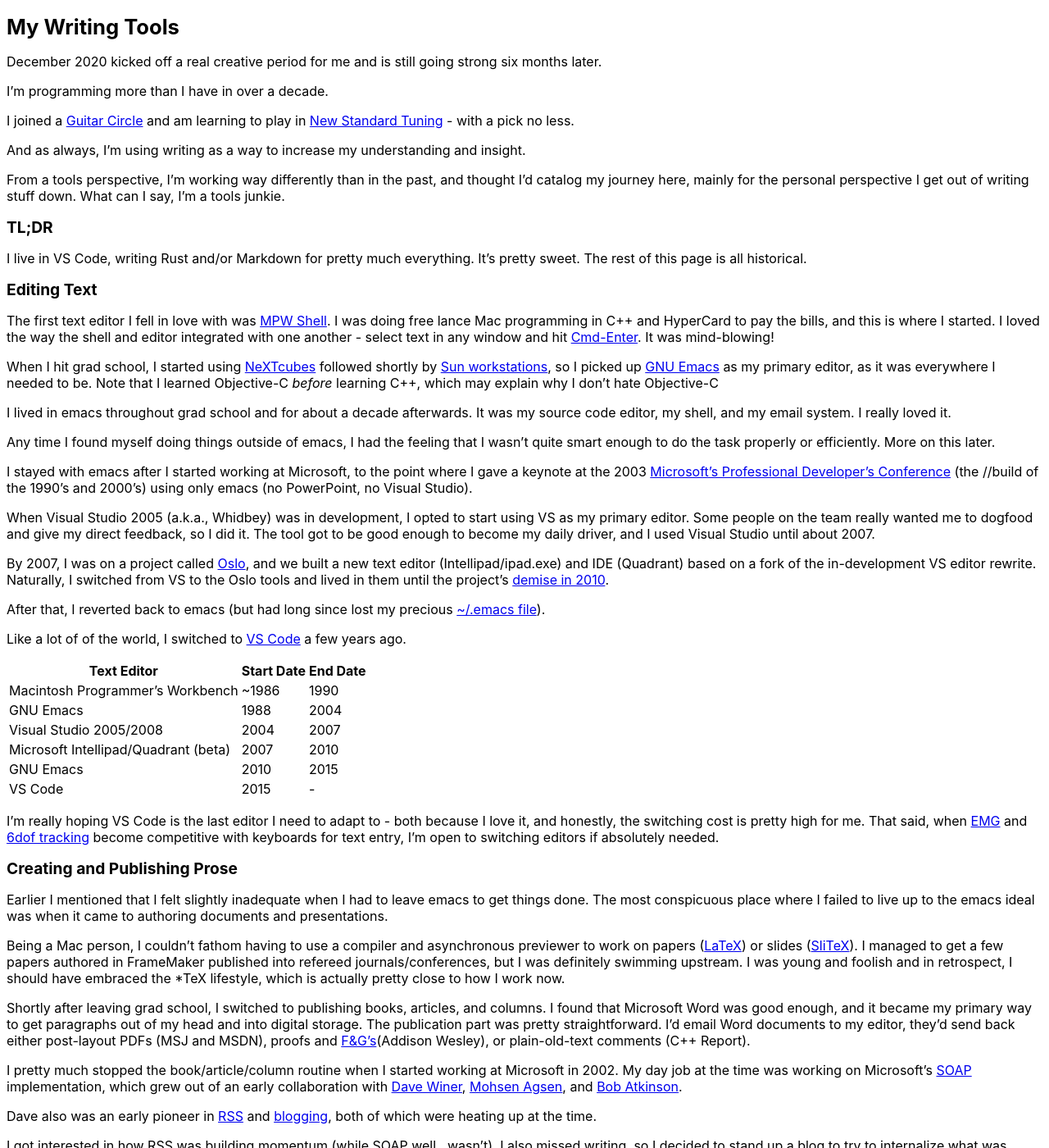
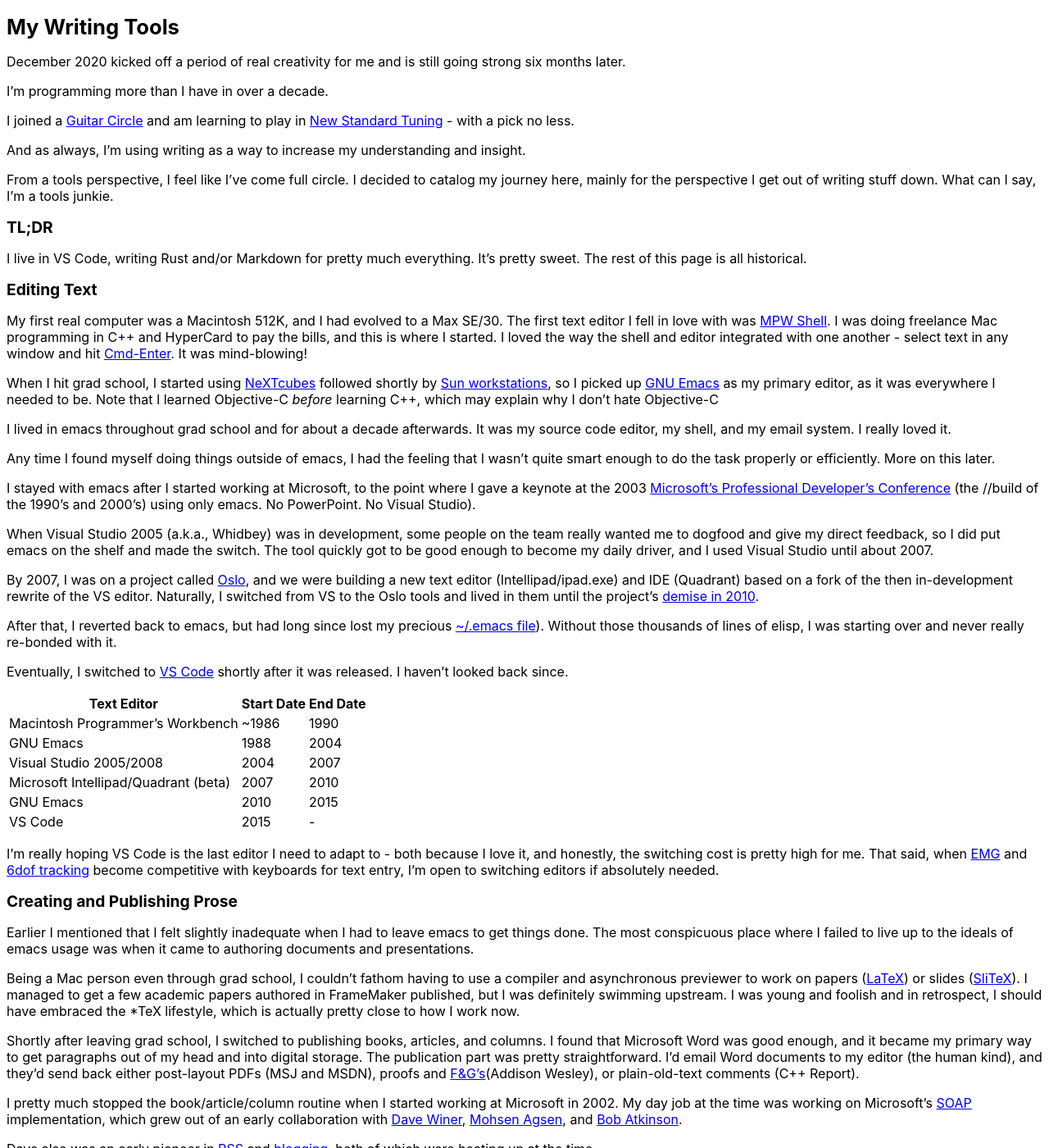
Before and after one commit to donbox/donbox.github.io, a Jekyll site: the page built from _posts/2021-07-04-how-I-write.md, in a window 1280 px wide and 1400 px high. Shown: the whole window at 82% size. Built offline with Jekyll 4.4.1, drawn with Linux system fonts in a browser that asks for light colours; some of the changed text lies outside the part shown.

Commit message:
Light edits

```diff
--- a/_posts/2021-07-04-how-I-write.md
+++ b/_posts/2021-07-04-how-I-write.md
@@ -6,7 +6,7 @@
 
 # My Writing Tools
 
-December 2020 kicked off a real creative period for me and is still going strong six months later.
+December 2020 kicked off a period of real creativity for me and is still going strong six months later.
 
 I'm programming more than I have in over a decade.
 
@@ -14,7 +14,7 @@
 
 And as always, I'm using writing as a way to increase my understanding and insight.
 
-From a tools perspective, I'm working way differently than in the past, and thought I'd catalog my journey here, mainly for the personal perspective I get out of writing stuff down.  What can I say, I'm a tools junkie.
+From a tools perspective, I feel like I've come full circle. I decided to catalog my journey here, mainly for the perspective I get out of writing stuff down.  What can I say, I'm a tools junkie.
 
 ## TL;DR
 
@@ -22,7 +22,10 @@
 
 ## Editing Text
 
-The first text editor I fell in love with was [MPW Shell](https://en.wikipedia.org/wiki/Macintosh_Programmer%27s_Workshop).  I was doing free lance Mac programming in C++ and HyperCard to pay the bills, and this is where I started.  I loved the way the shell and editor integrated with one another - select text in any window and hit [Cmd-Enter](http://mirror.informatimago.com/next/developer.apple.com/tools/mpw-tools/commandref/doit.html). It was mind-blowing!
+My first real computer was a Macintosh 512K, and I had evolved to a Max SE/30. The first text editor I fell in love with
+was [MPW Shell](https://en.wikipedia.org/wiki/Macintosh_Programmer%27s_Workshop).  I was doing
+freelance Mac programming in C++ and HyperCard to pay the bills, and this
+is where I started.  I loved the way the shell and editor integrated with one another - select text in any window and hit [Cmd-Enter](http://mirror.informatimago.com/next/developer.apple.com/tools/mpw-tools/commandref/doit.html). It was mind-blowing!
 
 When I hit grad school, I started using [NeXTcubes](https://en.wikipedia.org/wiki/NeXTcube) followed shortly by [Sun workstations](https://en.wikipedia.org/wiki/SUN_workstation), so I picked up [GNU Emacs](http://www.gnu.org/software/emacs/) as my primary editor, as it was everywhere I needed to be.  Note that I learned Objective-C *before* learning C++, which may explain why I don't hate Objective-C
 
@@ -30,15 +33,22 @@
 
 Any time I found myself doing things outside of emacs, I had the feeling that I wasn't quite smart enough to do the task properly or efficiently.  More on this later.
 
-I stayed with emacs after I started working at Microsoft, to the point where I gave a keynote at the 2003 [Microsoft's Professional Developer's Conference](https://en.wikipedia.org/wiki/Professional_Developers_Conference) (the //build of the 1990's and 2000's) using only emacs (no PowerPoint, no Visual Studio).
+I stayed with emacs after I started working at Microsoft, to the point where I gave a keynote at the 2003 [Microsoft's Professional Developer's Conference](https://en.wikipedia.org/wiki/Professional_Developers_Conference) (the //build of the 1990's and 2000's) using only emacs. No PowerPoint. No Visual Studio).
 
-When Visual Studio 2005 (a.k.a., Whidbey) was in development, I opted to start using VS as my primary editor. Some people on the team really wanted me to dogfood and give my direct feedback, so I did it.  The tool got to be good enough to become my daily driver, and I used Visual Studio until about 2007.
+When Visual Studio 2005 (a.k.a., Whidbey) was in development, some people on the team really wanted me to dogfood
+and give my direct feedback, so I did put emacs on the shelf and made the switch.  The tool quickly
+got to be good enough to become my daily driver, and I used Visual Studio until about 2007.
 
-By 2007, I was on a project called [Oslo](https://www.developer.com/design/building-microsoft-oslo-models/), and we built a new text editor (Intellipad/ipad.exe) and IDE (Quadrant) based on a fork of the in-development VS editor rewrite.  Naturally, I switched from VS to the Oslo tools and lived in them until the project's [demise in 2010](https://www.zdnet.com/article/microsoft-oslo-modeling-platform-unravels-further-ms-future-remains-vague/).
+By 2007, I was on a project called [Oslo](https://www.developer.com/design/building-microsoft-oslo-models/),
+and we were building a new text editor (Intellipad/ipad.exe) and IDE (Quadrant) based on a fork
+of the then in-development rewrite of the VS editor.  Naturally, I switched from VS to the Oslo tools and lived in them until the project's [demise in 2010](https://www.zdnet.com/article/microsoft-oslo-modeling-platform-unravels-further-ms-future-remains-vague/).
 
-After that, I reverted back to emacs (but had long since lost my precious [~/.emacs file](https://www.gnu.org/software/emacs/manual/html_node/emacs/Init-File.html)).
+After that, I reverted back to emacs, but had long since lost my
+precious [~/.emacs file](https://www.gnu.org/software/emacs/manual/html_node/emacs/Init-File.html)).
+Without those thousands of lines of elisp, I was starting over and never really re-bonded with it.
 
-Like a lot of of the world, I switched to [VS Code](https://code.visualstudio.com) a few years ago.
+Eventually, I switched to [VS Code](https://code.visualstudio.com) shortly after it was
+released. I haven't looked back since.
 
 |Text Editor | Start Date | End Date |
 | --- | --- | --- |
@@ -55,11 +65,18 @@
 
 ## Creating and Publishing Prose
 
-Earlier I mentioned that I felt slightly inadequate when I had to leave emacs to get things done. The most conspicuous place where I failed to live up to the emacs ideal was when it came to authoring documents and presentations.
+Earlier I mentioned that I felt slightly inadequate when I had to leave emacs to get things done.
+The most conspicuous place where I failed to live up to the ideals of emacs usage was when it came to authoring documents and presentations.
 
-Being a Mac person, I couldn't fathom having to use a compiler and asynchronous previewer to work on papers ([LaTeX](https://www.latex-project.org)) or slides ([SliTeX](https://nwalsh.com/tex/texhelp/SliTeX.html)).  I managed to get a few papers authored in FrameMaker published into refereed journals/conferences, but I was definitely swimming upstream. I was young and foolish and in retrospect, I should have embraced the *TeX lifestyle, which is actually pretty close to how I work now.
+Being a Mac person even through grad school, I couldn't fathom having to use a compiler and asynchronous previewer to work on
+papers ([LaTeX](https://www.latex-project.org)) or
+slides ([SliTeX](https://nwalsh.com/tex/texhelp/SliTeX.html)).  I managed to get a few academic papers
+authored in FrameMaker published, but I was definitely swimming upstream. I was young and foolish and in retrospect, I should have embraced the *TeX lifestyle, which is actually pretty close to how I work now.
 
-Shortly after leaving grad school, I switched to publishing books, articles, and columns. I found that Microsoft Word was good enough, and it became my primary way to get paragraphs out of my head and into digital storage.  The publication part was pretty straightforward. I'd email Word documents to my editor, they'd send back either post-layout PDFs (MSJ and MSDN), proofs and [F&G's](https://www.printindustry.com/Newsletters/Newsletter-109.aspx)(Addison Wesley), or plain-old-text comments (C++ Report).
+Shortly after leaving grad school, I switched to publishing books, articles, and columns. I found
+that Microsoft Word was good enough, and it became my primary way to get paragraphs out of my
+head and into digital storage.  The publication part was pretty straightforward. I'd email
+Word documents to my editor (the human kind), and they'd send back either post-layout PDFs (MSJ and MSDN), proofs and [F&G's](https://www.printindustry.com/Newsletters/Newsletter-109.aspx)(Addison Wesley), or plain-old-text comments (C++ Report).
 
 I pretty much stopped the book/article/column routine when I started working at Microsoft in 2002. My day job at the time was working on Microsoft's [SOAP](https://www.w3.org/TR/soap/) implementation, which grew out of an early collaboration with [Dave Winer](http://scripting.com), [Mohsen Agsen](https://www.linkedin.com/in/mohsen-agsen-62a9791/), and [Bob Atkinson](https://www.linkedin.com/in/robertgeorgeatkinson/).
 
@@ -68,13 +85,20 @@
 I got interested in how RSS was building momentum (while SOAP well...wasn't). I also missed writing, so I decided to stand up a blog to try to internalize what was going on.
 My dear friend [Sara Williams (nee Spalding)](https://www.linkedin.com/in/saraspalding/) from the .NET Framework team let me set up a static directory on the now defunct `gotdotnet.com` IIS server, and presto, Microsoft had it's first public blog.
 
-That first blog was authored as a ginormous XML file, and the HTML, RSS, and later AtomPub projections were done in [XSLT](https://www.w3.org/TR/1999/REC-xslt-19991116).  IIRC, "publishing" was just updating my content.xml file over SMB, and the XSLT's ran either as an IIS filter or via the `xml-stylesheet` processing instruction.  It was pretty sweet.
+That first blog was authored as a ginormous XML file, and the HTML, RSS, and eventually AtomPub
+projections were done in [XSLT](https://www.w3.org/TR/1999/REC-xslt-19991116).  IIRC,
+"publishing" was just updating my content.xml file over SMB, and the XSLT's ran
+either as an IIS filter or via the `xml-stylesheet` processing instruction.  I really loved
+that environment - it was simple and immediate.
 
-When [PluralSight](https://www.pluralsight.com) got started by a few friends/former coworkers, I moved my blog to their site using an off-the-shelf blog engine. The writing experience was *meh* but I was happy to be working with [Aaron](https://www.instagram.com/skonnard/), [Keith](https://www.pluralsight.com/authors/keith-brown), and [Fritz](https://www.instagram.com/fritzonion/) so it was all good.
+When [PluralSight](https://www.pluralsight.com) got started by a few friends/former coworkers,
+I moved my blog to their site using an off-the-shelf blog engine (DotText IIRC). The writing experience was *meh* but I
+was happy to be working with [Aaron](https://www.instagram.com/skonnard/), [Keith](https://www.pluralsight.com/authors/keith-brown), and [Fritz](https://www.instagram.com/fritzonion/) so it was all good.
 
 About a year ago, I started writing primarily in [Markdown](https://daringfireball.net/projects/markdown/) using VS Code.  The syntax is easy on the eye and my fingers, and I'm hoping this is the last format I need to master.
 
-In terms of publishing, I'm using [jekyll](https://jekyllrb.com) to generate this site, which is backed by a simple github repo.  It's quite sweet actually.
+In terms of publishing, I'm using [jekyll](https://jekyllrb.com) to generate
+ this site, which is backed by a simple github repo.  It's quite sweet actually.
 
 | Document Format | Process | Start Date | End Date |
 | --- | --- | --- | --- |
@@ -116,7 +142,7 @@
 
 I haven't composed new music for a very long time, but I love transcribing music, primarily to really understand a how a piece of music holds together.
 
-For many years, I would do the annual "which sucks less - [Finale](https://en.wikipedia.org/wiki/Finale_(scorewriter)) or [Sebelius](https://en.wikipedia.org/wiki/Sibelius_(scorewriter))" test during the holidays. Until very recently, Finale came out ahead, primarily due to the fact that it supported Chord Symbol playback, which comes in really handy for lead sheets.
+For many years, I would do the annual "which do I dislike the least - [Finale](https://en.wikipedia.org/wiki/Finale_(scorewriter)) or [Sebelius](https://en.wikipedia.org/wiki/Sibelius_(scorewriter))" test during the holidays. Until very recently, Finale came out ahead, primarily due to the fact that it supported Chord Symbol playback, which comes in really handy for lead sheets.
 
 A few months before COVID hit, my piano teacher turned me on to [Musescore](https://musescore.org/en), which has my pet Finale feature AND is a much better input medium.  Finale does a better job at printing, but not enough to warrant me continuing to use it.
 
```
Also changed, not shown: other parts of _posts/2021-07-04-how-I-write.md (+3 -1 lines).
